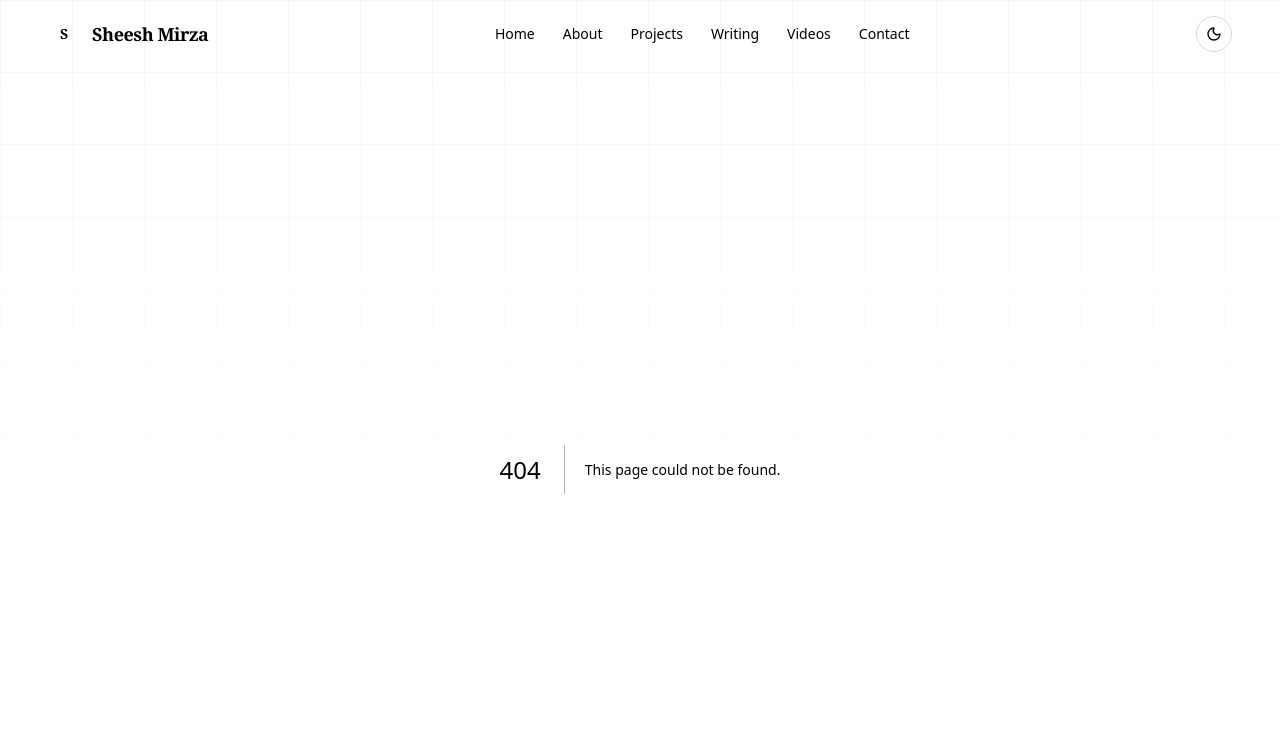
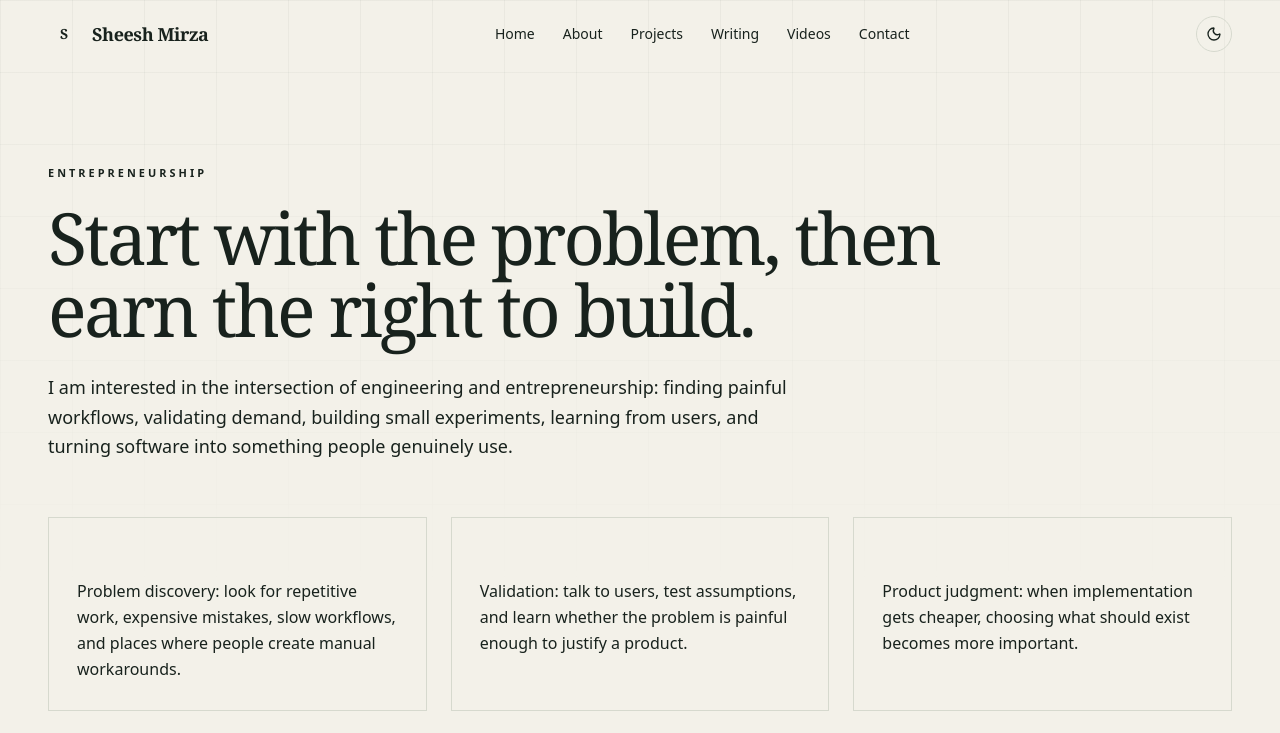
Before and after one commit to sheeshmirza/sheeshmirza-website, a Next.js app: page /entrepreneurship in a window 1280 px wide. Before the commit this address had no page. Shown: the top 733 px of the page. Built offline with nearby package versions, Linux system fonts and the light colour scheme.

Commit message:
Build branded topic page: src/app/entrepreneurship/page.tsx

```diff
--- /dev/null
+++ b/src/app/entrepreneurship/page.tsx
@@ -0,0 +1,32 @@
+import type { Metadata } from "next";
+import { TopicPage } from "@/components/sections/TopicPage";
+
+export const metadata: Metadata = {
+  title: "Entrepreneurship & Product Building — Sheesh Mirza",
+  description:
+    "Sheesh Mirza explores entrepreneurship, product building, customer problems, distribution, validation, and the technology behind useful businesses.",
+  alternates: { canonical: "/entrepreneurship" },
+};
+
+export default function EntrepreneurshipPage() {
+  return (
+    <TopicPage
+      eyebrow="Entrepreneurship"
+      title="Start with the problem, then earn the right to build."
+      description="I am interested in the intersection of engineering and entrepreneurship: finding painful workflows, validating demand, building small experiments, learning from users, and turning software into something people genuinely use."
+      points={[
+        "Problem discovery: look for repetitive work, expensive mistakes, slow workflows, and places where people create manual workarounds.",
+        "Validation: talk to users, test assumptions, and learn whether the problem is painful enough to justify a product.",
+        "Product judgment: when implementation gets cheaper, choosing what should exist becomes more important.",
+        "Distribution: a useful product still needs a repeatable way to reach the people who need it.",
+        "Building in public: experiments create both product feedback and a public record of what was learned."
+      ]}
+      related={[
+        { label: "AI Engineering", href: "/ai-engineering" },
+        { label: "Building in Public", href: "/building-in-public" },
+        { label: "Projects", href: "/projects" },
+        { label: "Contact", href: "/contact" },
+      ]}
+    />
+  );
+}
```
